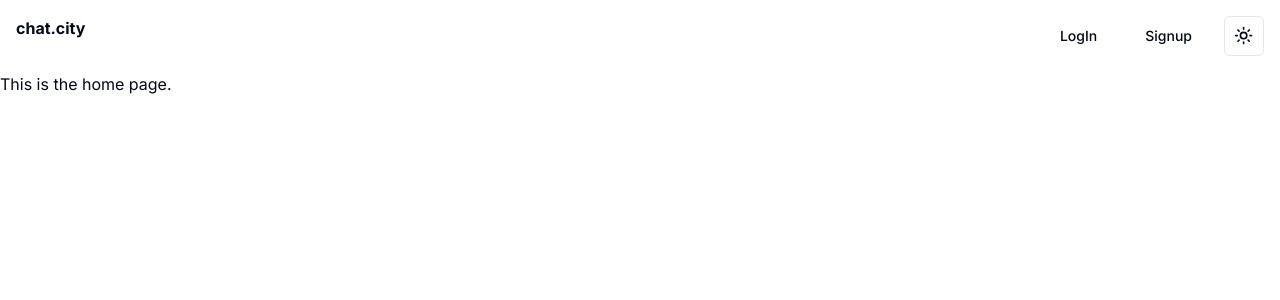
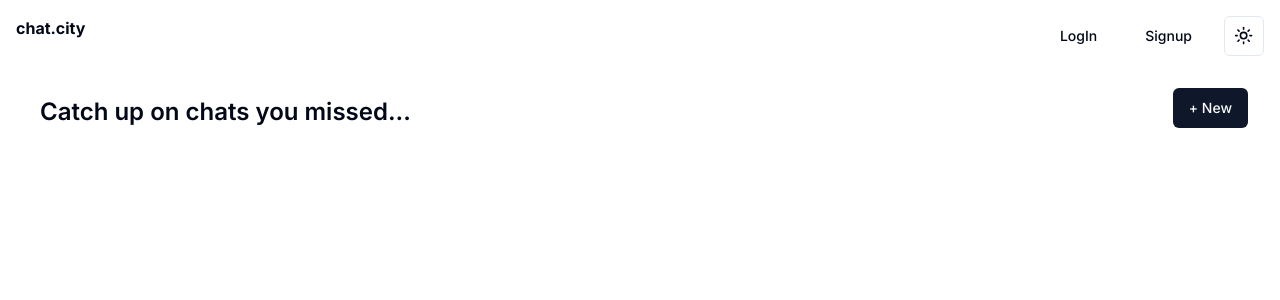
Before and after one commit to LaPulgaaa/chatapp, a Next.js app: page /home in a window 1280 px wide. Shown: the top 300 px of the page. Built offline with nearby package versions, Linux system fonts and the light colour scheme.

Commit message:
home: Add h2 and create room button.

```diff
--- a/app/home/page.tsx
+++ b/app/home/page.tsx
@@ -1,3 +1,15 @@
+import { Button } from "@/components/ui/button";
+
+
+
 export default function Home(){
-    return <div>This is the home page.</div>
+    return <div className="mx-8 my-4">
+        <div className="flex justify-between">
+        <h3 className="scroll-m-20 p-2 text-2xl font-semibold tracking-tigh">
+            Catch up on chats you missed...
+        </h3>
+        <Button>+ New</Button>
+        </div>
+
+    </div>
 }
```
